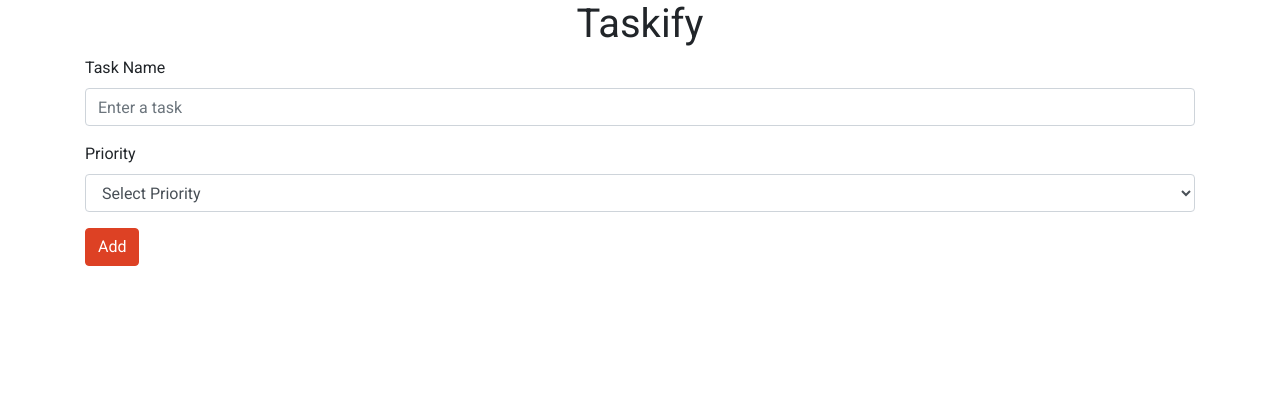
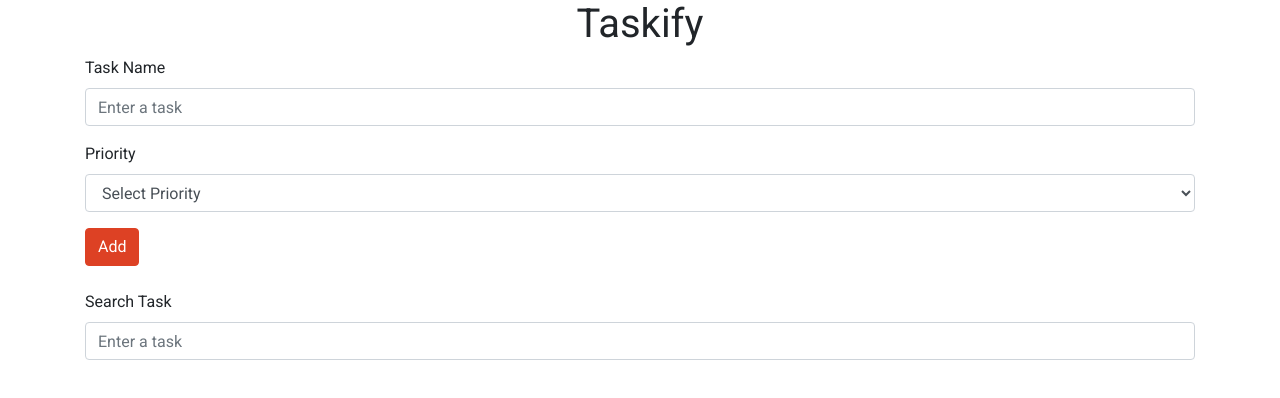
Before and after one commit to dogukanarslan/taskify, a React (Create React App) app: page / in a window 1280 px wide. Shown: the top 398 px of the page. Built offline with nearby package versions, Linux system fonts and the light colour scheme.

Commit message:
Add todo filter

```diff
--- a/src/App.tsx
+++ b/src/App.tsx
@@ -1,3 +1,4 @@
+import { useState } from 'react';
 import { connect } from 'react-redux';
 import { Container } from 'reactstrap';
 import { InputField } from './components/InputField';
@@ -5,6 +6,7 @@ import { TodoList } from './components/TodoList';
 import { Toast } from './components/Toast';
 import { RootState } from './redux/store';
 import { IToast } from './model';
+import Filters from './components/Filters/Filters';
 
 interface AppProps {
   toasts: IToast[];
@@ -13,12 +15,15 @@ interface AppProps {
 const App = (props: AppProps) => {
   const { toasts } = props;
 
+  const [title, setTitle] = useState('');
+
   return (
     <div className="App">
       <Container>
         <h1 className="text-center">Taskify</h1>
         <InputField />
-        <TodoList />
+        <Filters title={title} setTitle={setTitle} />
+        <TodoList title={title} />
       </Container>
       {toasts.length > 0 && <Toast toasts={toasts} />}
     </div>
--- /dev/null
+++ b/src/components/Filters/Filters.tsx
@@ -0,0 +1,29 @@
+import React from 'react';
+import { FormGroup, Label, Input } from 'reactstrap';
+
+interface FiltersProps {
+  title: string;
+  setTitle: React.Dispatch<React.SetStateAction<string>>;
+}
+
+const Filters = (props: FiltersProps) => {
+  const { title, setTitle } = props;
+
+  const handleSearch = (e: React.ChangeEvent<HTMLInputElement>) => {
+    setTitle(e.target.value);
+  };
+
+  return (
+    <FormGroup>
+      <Label>Search Task</Label>
+      <Input
+        type="text"
+        value={title}
+        placeholder="Enter a task"
+        onChange={handleSearch}
+      />
+    </FormGroup>
+  );
+};
+
+export default Filters;
--- a/src/components/TodoList.tsx
+++ b/src/components/TodoList.tsx
@@ -6,6 +6,7 @@ import { SingleTodo } from './SingleTodo';
 
 interface TodosProps {
   todos: ITodo[];
+  title: string;
 }
 
 const mapStateToProps = (state: RootState) => {
@@ -15,11 +16,19 @@ const mapStateToProps = (state: RootState) => {
 };
 
 export const TodoList = connect(mapStateToProps)((props: TodosProps) => {
-  const { todos } = props;
+  const { todos, title } = props;
+
+  let currentTodos = [...todos];
+
+  if (!!title) {
+    currentTodos = currentTodos.filter((todo) =>
+      todo.todo.toLowerCase().includes(title.toLowerCase())
+    );
+  }
 
   return (
     <ListGroup>
-      {todos.map((todo) => (
+      {currentTodos.map((todo) => (
         <ListGroupItem key={todo.id}>
           <SingleTodo todo={todo} todos={todos} />
         </ListGroupItem>
```
